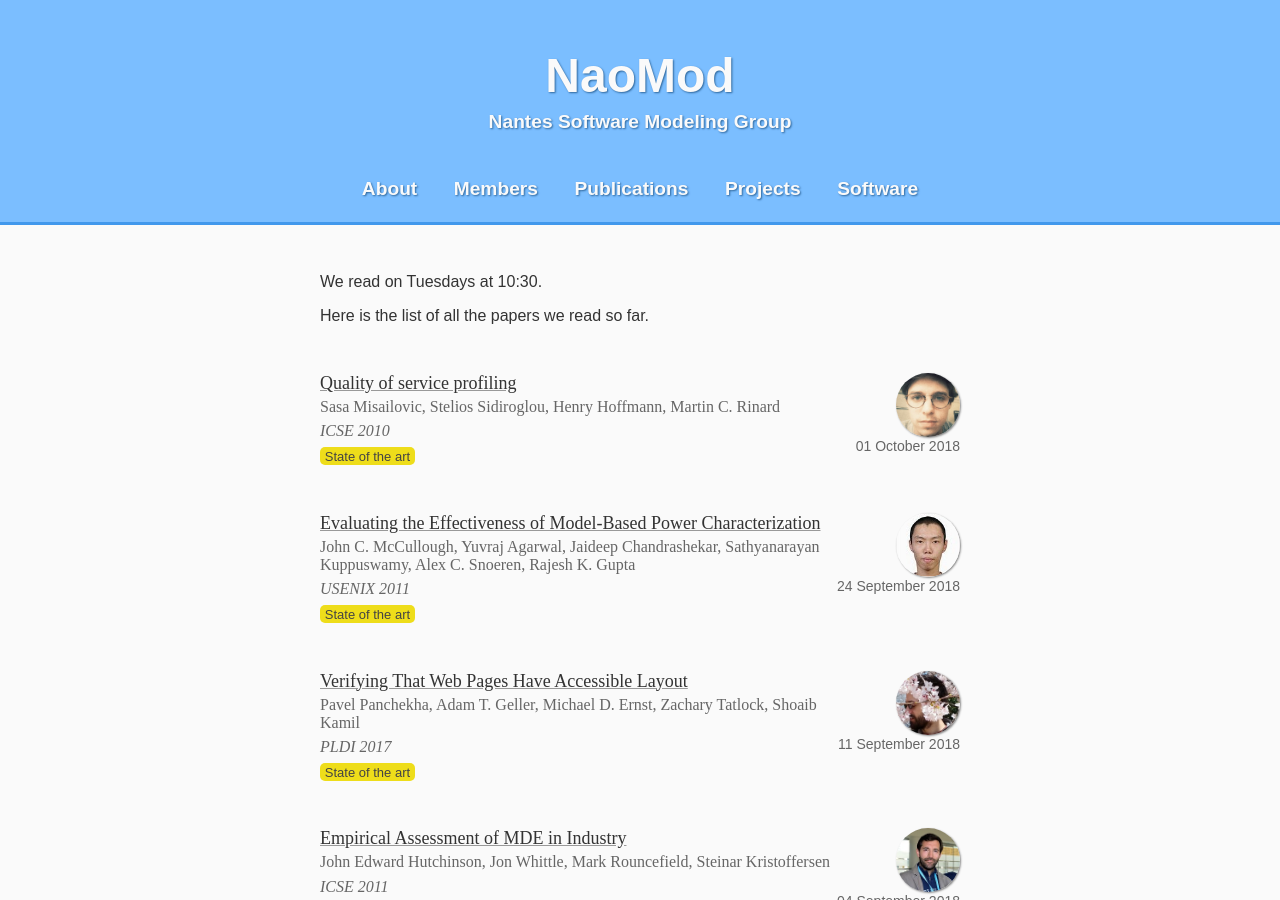
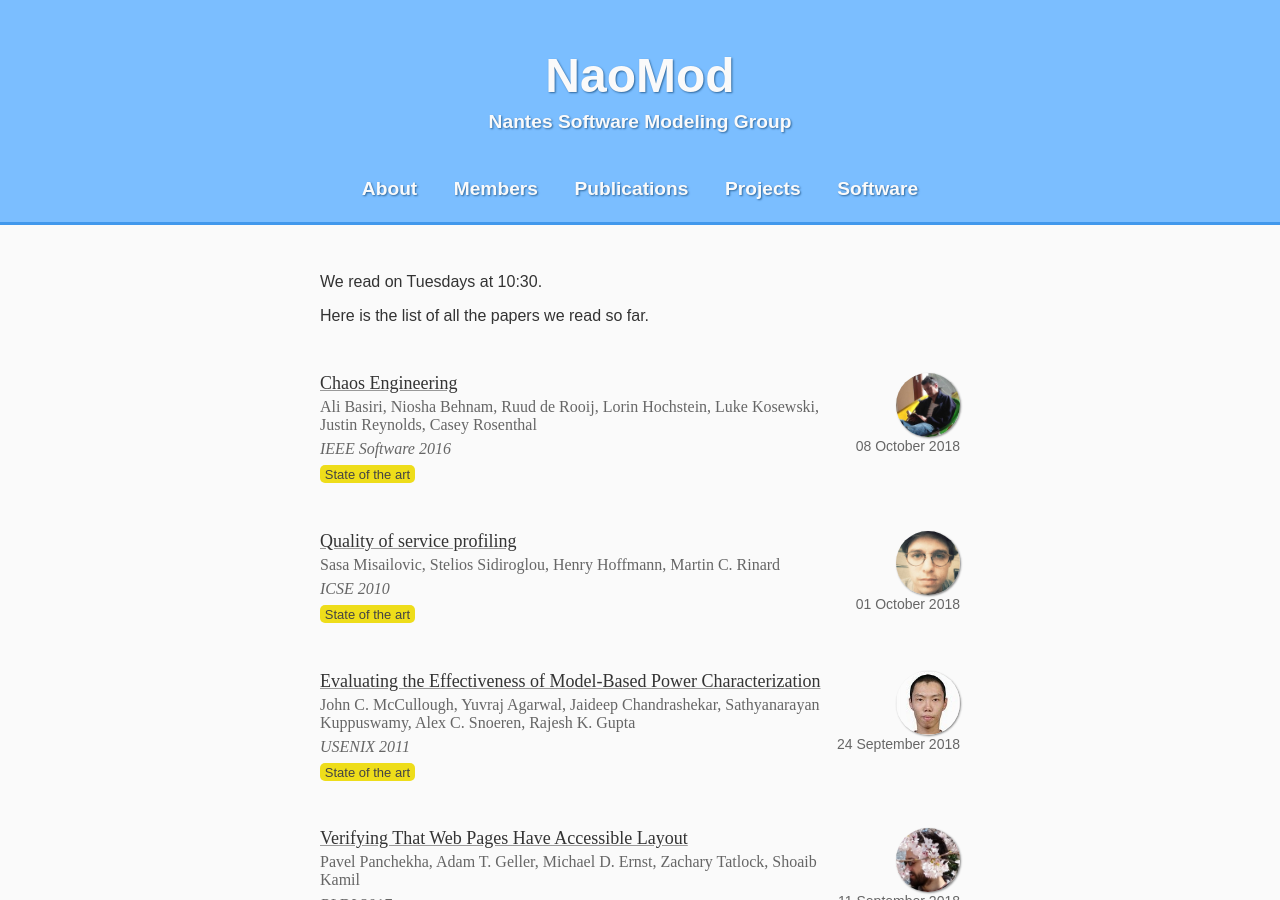
Before and after one commit to NaoMod/naomod.github.io, a Jekyll site: the page built from paper-of-the-week.html, in a window 1280 px wide and 900 px high. Built offline with Jekyll 4.4.1, drawn with Linux system fonts in a browser that asks for light colours.

Commit message:
Next paper

```diff
--- a/paper-of-the-week.html
+++ b/paper-of-the-week.html
@@ -3,6 +3,15 @@ layout: default
 title: Paper of the Week
 
 papers:
+- date: 2018-10-08
+  speaker: Gerson
+  title: Chaos Engineering
+  authors: Ali Basiri, Niosha Behnam, Ruud de Rooij, Lorin Hochstein, Luke Kosewski, Justin Reynolds, Casey Rosenthal
+  venue: IEEE Software
+  year: 2016
+  url: https://www.computer.org/cms/Computer.org/ComputingNow/issues/2016/07/mso2016030035.pdf
+  tag: State of the art
+
 - date: 2018-10-01
   speaker: Thibault
   title: Quality of service profiling
```
